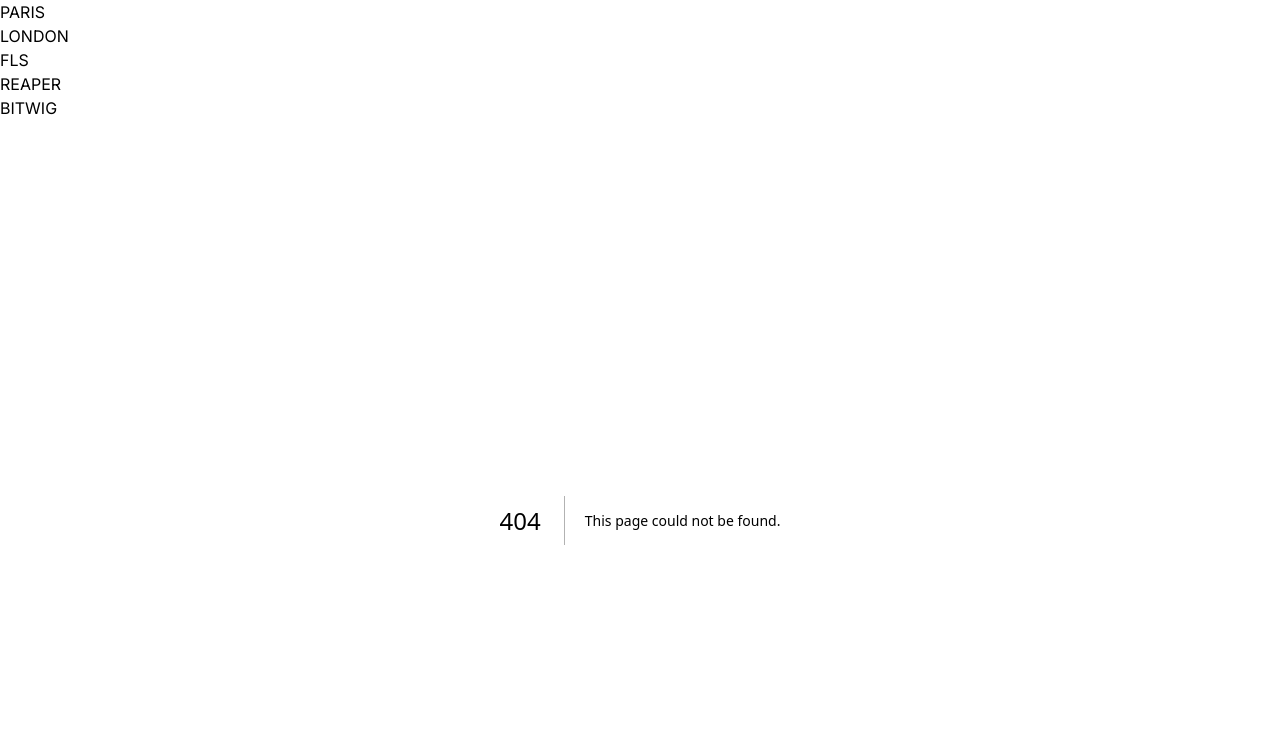
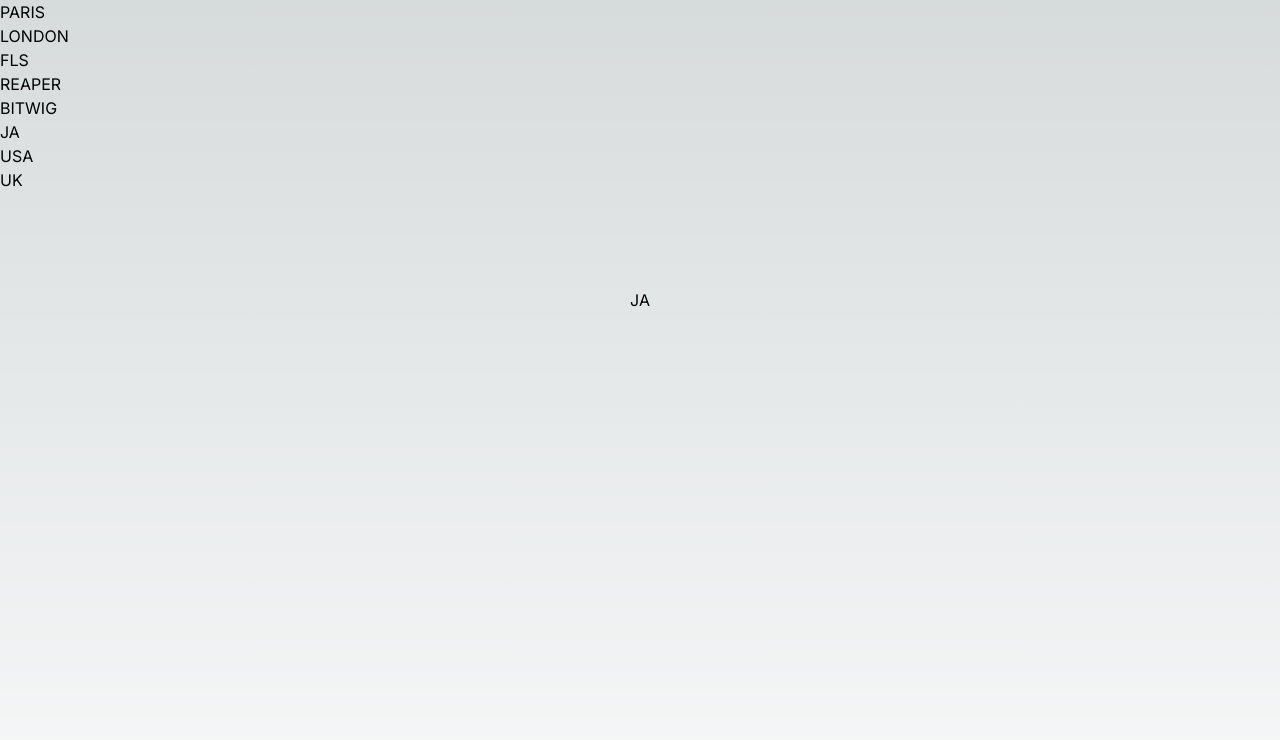
Before and after one commit to mrdeangray/nextjs-practice01, a Next.js app: page /country/JA in a window 1280 px wide. Before the commit this address had no page. Shown: the top 740 px of the page. Built offline with nearby package versions, Linux system fonts and the light colour scheme.

Commit message:
added country

```diff
--- a/src/app/components/Navbar/index.tsx
+++ b/src/app/components/Navbar/index.tsx
@@ -6,6 +6,7 @@
 
     const [cities, setCities] = useState(["paris", "london"])
     const [daws, setDaw] = useState(["FLS", "REAPER", "Bitwig"])
+    const [countries, setCountries] = useState(["JA", "USA", "UK"])
 
     return (
         <ul>
@@ -25,6 +26,14 @@
                 ))
 
             }
+            {
+                countries.map((country) => (
+                    <li key={country}>
+                        <Link href={`/country/${country}`}>{country.toUpperCase()}</Link>
+                    </li>
+                ))
+
+            }
         </ul>
     );
 }
--- /dev/null
+++ b/src/app/country/[countryId]/page.tsx
@@ -0,0 +1,9 @@
+import Image from "next/image";
+
+export default function Country({ params }: { params: { countryId: string } }) {
+    return (
+        <main className="flex min-h-screen flex-col items-center justify-between p-24">
+            <h1>{params.countryId}</h1>
+        </main>
+    );
+}
```
